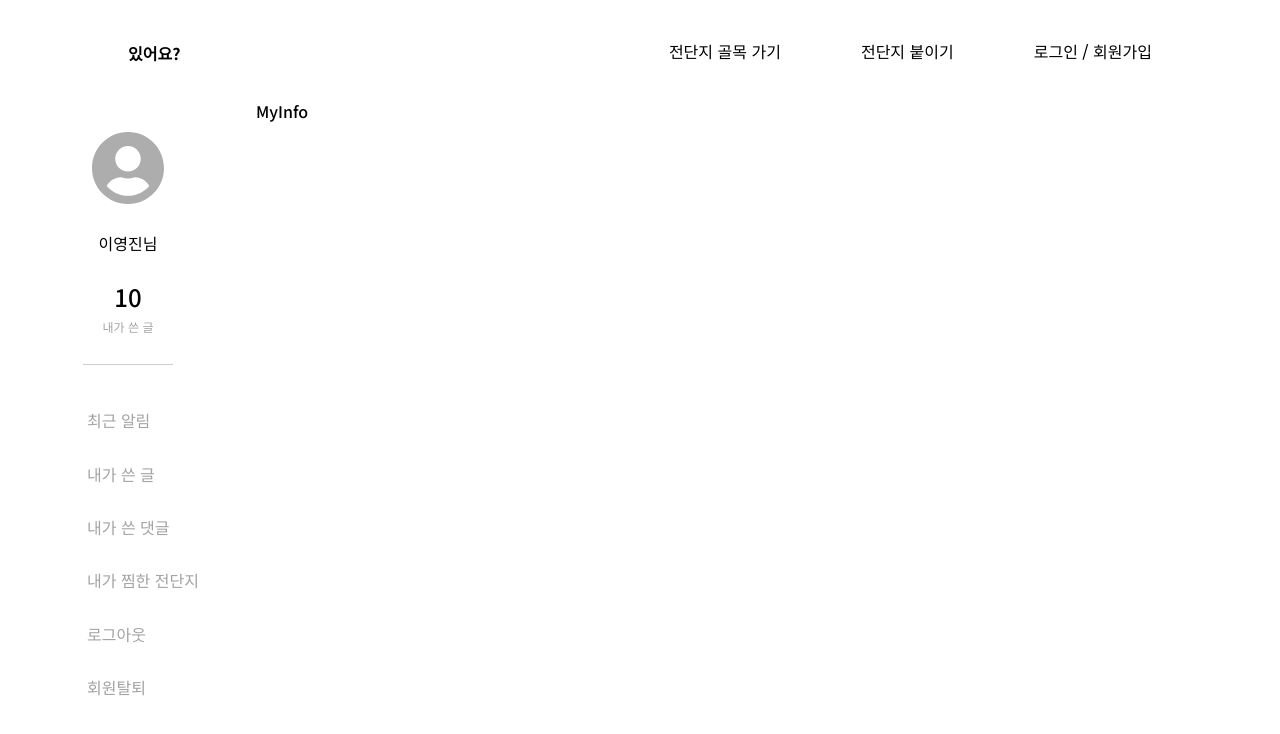
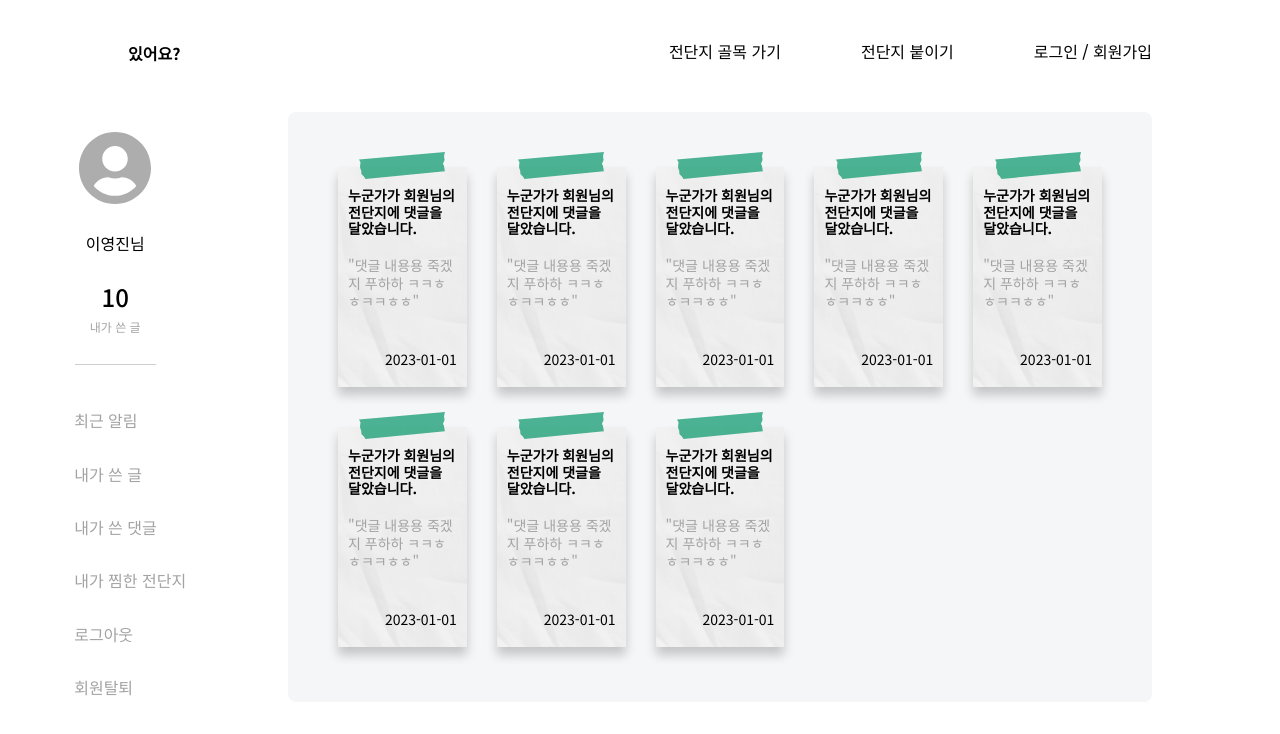
Before and after one commit to DO-youhave/FrontEnd, a React (Vite) app: page /mypage in a window 1280 px wide. Shown: the top 734 px of the page. Built offline with nearby package versions, Linux system fonts and the light colour scheme.

Commit message:
feat: 마이페이지 최근 알림 탭 생성

```diff
--- a/src/App.tsx
+++ b/src/App.tsx
@@ -1,10 +1,11 @@
 import { BrowserRouter, Route, Routes } from 'react-router-dom';
 
 import Header from './components/Header';
+import Recent from './components/MyInfo/Recent';
 import { ROUTES } from './constants/routes';
-import MyInfo from './layouts/MyInfo';
 import FlyerStreet from './pages/FlyerStreet';
 import Home from './pages/Home';
+import MyInfo from './pages/MyInfo';
 
 const App = () => {
   return (
@@ -14,8 +15,8 @@ const App = () => {
         <Route path={ROUTES.HOME} element={<Home />} />
         <Route path={ROUTES.STREET.ROOT} element={<FlyerStreet />} />
         <Route path={ROUTES.MY_PAGE.ROOT} element={<MyInfo />}>
-          <Route index element={<div>MyInfo</div>} />
-          <Route path={ROUTES.MY_PAGE.RECENT} element={<div>Recent</div>} />
+          <Route index element={<Recent />} />
+          <Route path={ROUTES.MY_PAGE.RECENT} element={<Recent />} />
           <Route path={ROUTES.MY_PAGE.POSTING} element={<div>Posting</div>} />
           <Route path={ROUTES.MY_PAGE.COMMENT} element={<div>Comment</div>} />
           <Route path={ROUTES.MY_PAGE.BOOKMARK} element={<div>Bookmark</div>} />
--- a/src/components/MyInfo/Menus.tsx
+++ b/src/components/MyInfo/Menus.tsx
@@ -16,12 +16,11 @@ const menus: { id: string; name: string }[] = [
 const Menus = () => {
   const navigate = useNavigate();
   const handleClick = (id: string) => {
-    if (id === 'logout') {
-      alert('로그아웃');
-    } else {
-      navigate(id);
-    }
+    const isLogout = id === 'logout';
+    if (isLogout) return alert('로그아웃');
+    navigate(id);
   };
+
   return (
     <Navigation>
       {menus.map(({ id, name }) => (
--- /dev/null
+++ b/src/components/MyInfo/Recent.tsx
@@ -0,0 +1,116 @@
+import styled from '@emotion/styled';
+
+const recentExample = [
+  {
+    id: 1,
+    content: '댓글 내용용 죽겠지 푸하하 ㅋㅋㅎㅎㅋㅋㅎㅎ',
+    createdAt: '2023-01-01',
+  },
+  {
+    id: 2,
+    content: '댓글 내용용 죽겠지 푸하하 ㅋㅋㅎㅎㅋㅋㅎㅎ',
+    createdAt: '2023-01-01',
+  },
+  {
+    id: 3,
+    content: '댓글 내용용 죽겠지 푸하하 ㅋㅋㅎㅎㅋㅋㅎㅎ',
+    createdAt: '2023-01-01',
+  },
+  {
+    id: 4,
+    content: '댓글 내용용 죽겠지 푸하하 ㅋㅋㅎㅎㅋㅋㅎㅎ',
+    createdAt: '2023-01-01',
+  },
+  {
+    id: 5,
+    content: '댓글 내용용 죽겠지 푸하하 ㅋㅋㅎㅎㅋㅋㅎㅎ',
+    createdAt: '2023-01-01',
+  },
+  {
+    id: 6,
+    content: '댓글 내용용 죽겠지 푸하하 ㅋㅋㅎㅎㅋㅋㅎㅎ',
+    createdAt: '2023-01-01',
+  },
+  {
+    id: 7,
+    content: '댓글 내용용 죽겠지 푸하하 ㅋㅋㅎㅎㅋㅋㅎㅎ',
+    createdAt: '2023-01-01',
+  },
+  {
+    id: 8,
+    content: '댓글 내용용 죽겠지 푸하하 ㅋㅋㅎㅎㅋㅋㅎㅎ',
+    createdAt: '2023-01-01',
+  },
+];
+const alertTitle = '누군가가 회원님의 전단지에 댓글을 달았습니다.';
+const Recent = () => {
+  return (
+    <Container>
+      {recentExample.map(({ id, content, createdAt }) => (
+        <AlertBox key={id}>
+          <BoxTape src='/img/tape.svg' alt='tape' />
+          <Title>{alertTitle}</Title>
+          <Content>{`"${content}"`}</Content>
+          <Date>{createdAt}</Date>
+        </AlertBox>
+      ))}
+    </Container>
+  );
+};
+
+export default Recent;
+
+const Container = styled.div`
+  height: 100%;
+  width: 75%;
+  background-color: #f5f6f8;
+  border-radius: 8px;
+  padding: 55px 50px;
+  display: grid;
+  grid-template-columns: repeat(5, 1fr);
+  gap: 40px 30px;
+`;
+
+const AlertBox = styled.div`
+  height: 220px;
+  padding: 20px 10px;
+  position: relative;
+  display: flex;
+  flex-direction: column;
+  cursor: pointer;
+  background: url('/img/flyerBg.png') no-repeat center center;
+  background-size: cover;
+  transition: box-shadow 0.1s ease;
+  box-shadow: 0px 8px 10px rgba(0, 0, 0, 0.2);
+  &:hover {
+    box-shadow: 0px 0px 0px;
+  }
+`;
+
+const BoxTape = styled.img`
+  position: absolute;
+  top: -15px;
+  left: 50%;
+  transform: translate(-50%, 0%);
+`;
+
+const Title = styled.div`
+  font-size: 14px;
+  font-weight: 700;
+  margin-bottom: 20px;
+`;
+
+const Content = styled.div`
+  font-size: 14px;
+  font-weight: 400;
+  height: 80px;
+  color: #a3a3a3;
+  line-height: 1.3;
+`;
+
+const Date = styled.div`
+  font-size: 14px;
+  font-weight: 400;
+  text-align: right;
+  margin-top: auto;
+`;
--- a/src/layouts/MyInfo.tsx
+++ b/src/pages/MyInfo.tsx
@@ -30,6 +30,9 @@ const ProfileBox = styled.div`
 
 const Container = styled.div`
   display: flex;
+  width: 90%;
+  justify-content: space-between;
+  align-items: center;
 `;
 
 const SeperateLine = styled.div`
```
Also changed, not shown: public/img/tape.svg (added).
